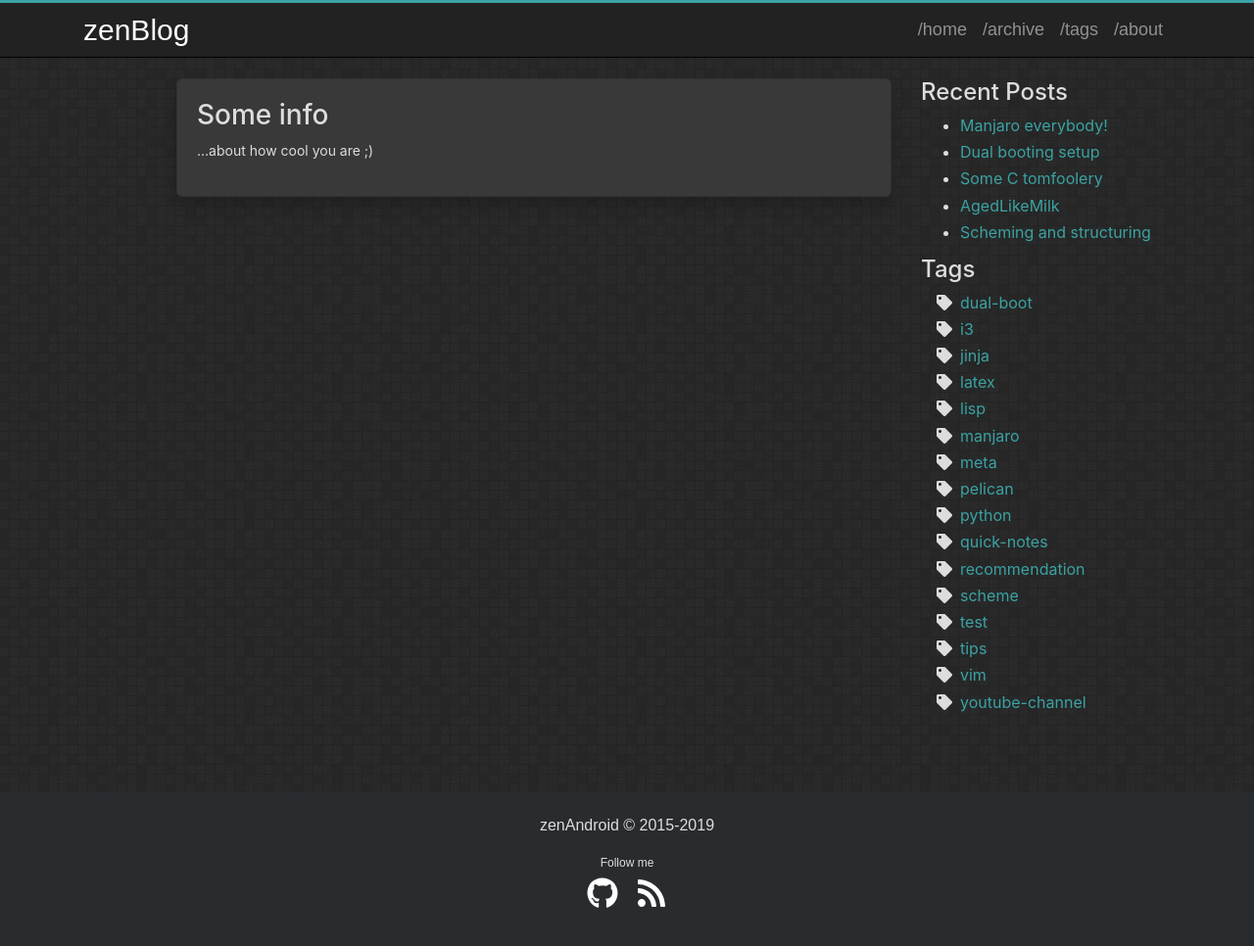
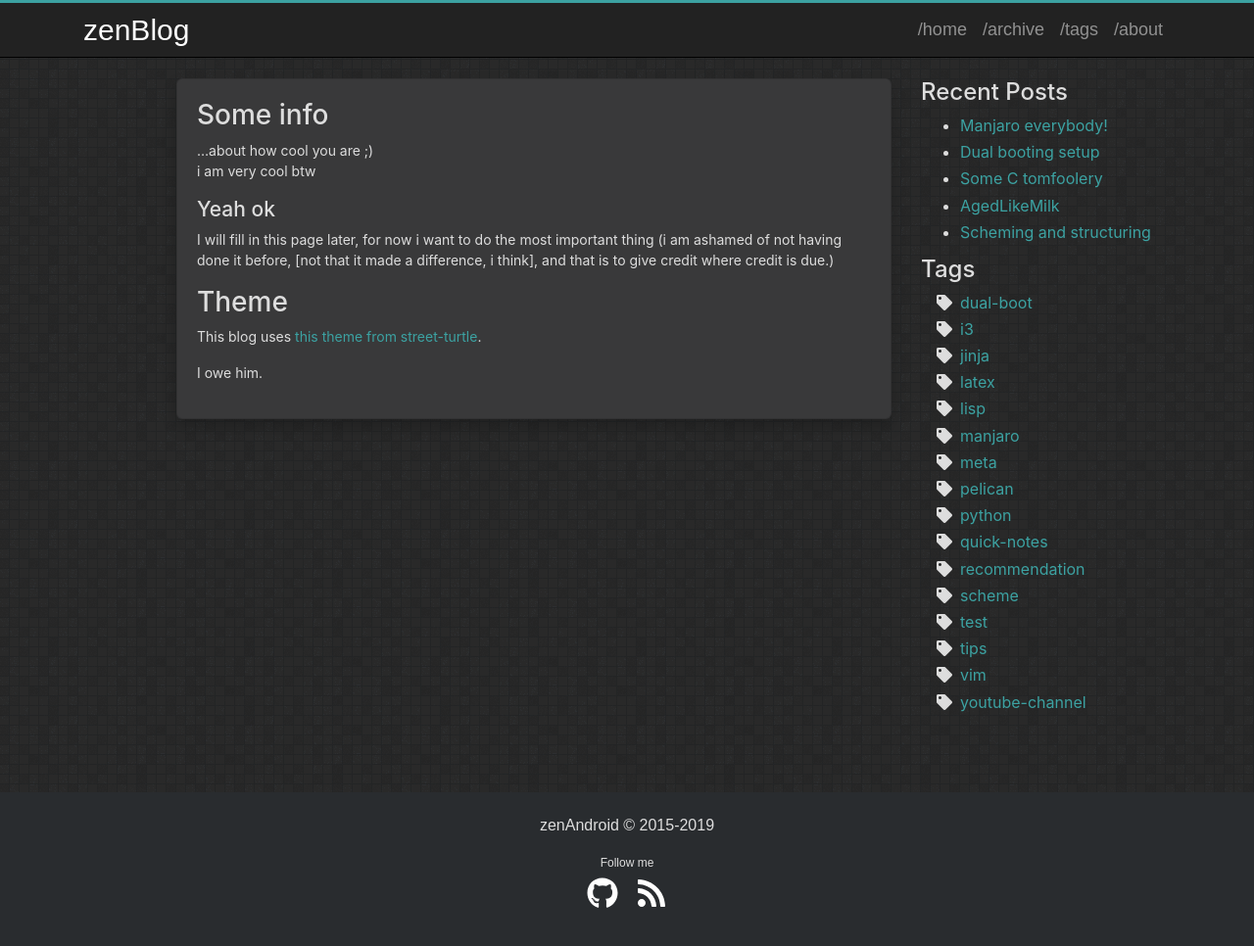
Before and after one commit to zenAndroid/zenandroid.github.io, a Jekyll site: the page built from about.md, in a window 1280 px wide and 991 px high. Shown: the top 966 px of the window at 98% size. Built offline with Jekyll 4.4.1, drawn with Linux system fonts in a browser that asks for light colours.

Commit message:
yEY, added some things in the about page

```diff
--- a/about.md
+++ b/about.md
@@ -6,3 +6,12 @@ title: About
 
 # Some info
 ...about how cool you are ;)
+i am very cool btw
+
+## Yeah ok ##
+I will fill in this page later, for now i want to do the most important thing (i am ashamed of not having done it before, [not that it made a difference, i think], and that is to give credit where credit is due.)
+
+# Theme #
+This blog uses [this theme from street-turtle](https://github.com/streetturtle/jekyll-clean-dark).
+
+I owe him.
```
